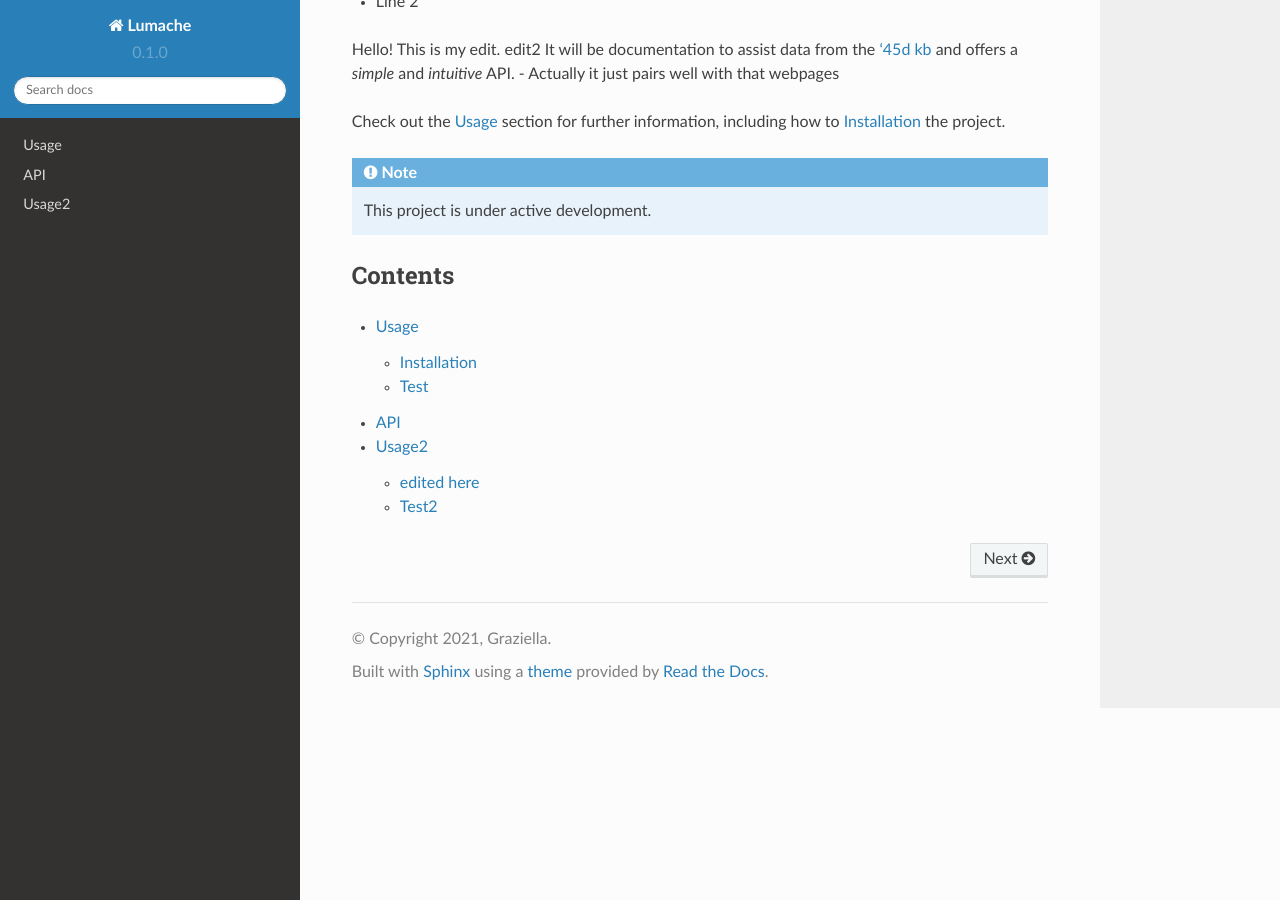
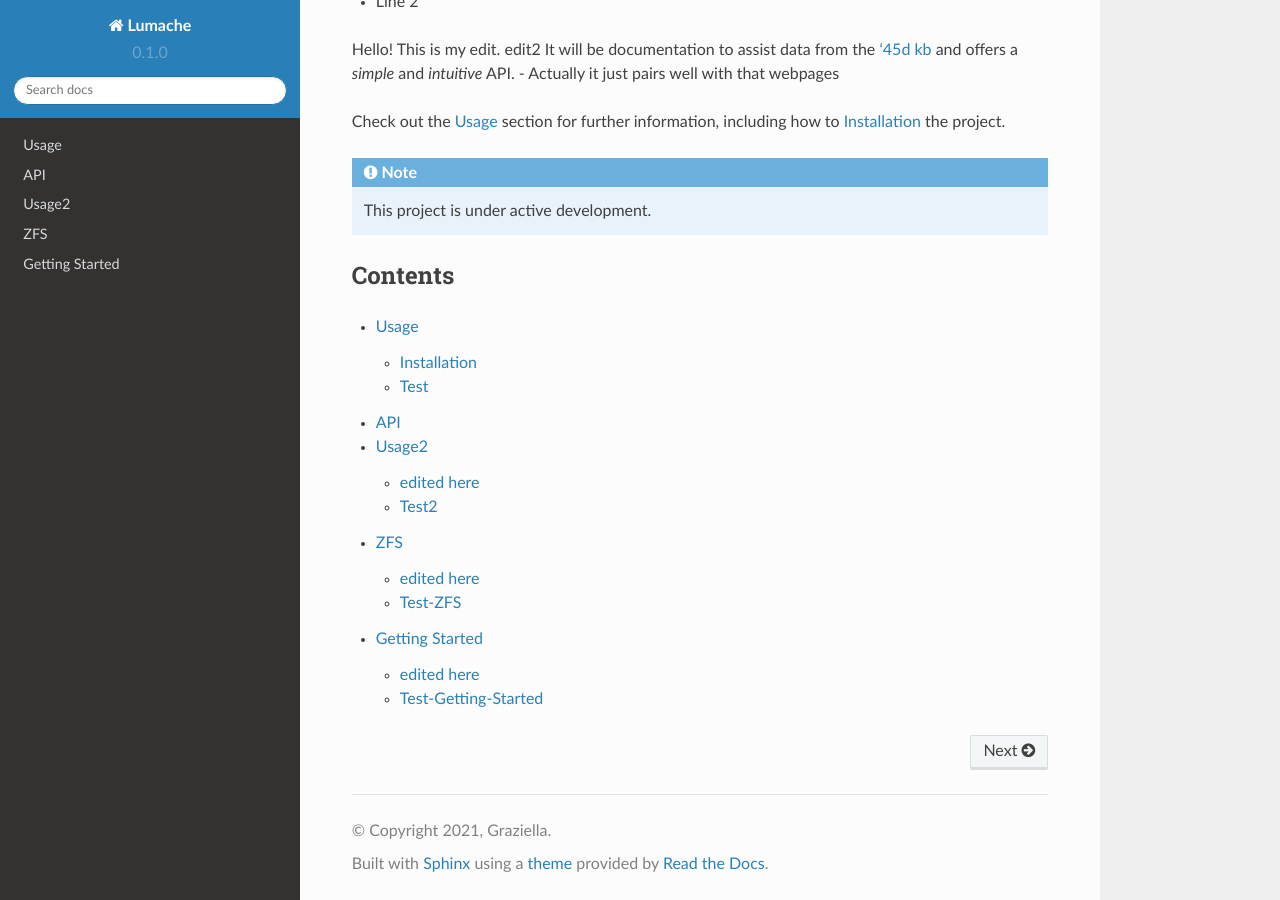
Before and after one commit to bailey-97/readthedocs-tutorial, a Sphinx documentation site: the page built from docs/source/index.rst, in a window 1280 px wide and 900 px high, scrolled down 536 px. Built offline with Sphinx 7.4.7 and the Read the Docs theme 2.0.0, drawn with Linux system fonts in a browser that asks for light colours.

Commit message:
Update index.rst

```diff
--- a/docs/source/index.rst
+++ b/docs/source/index.rst
@@ -51,3 +51,5 @@ Contents
    usage
    api
    test
+   zfs
+   getting-started
```
